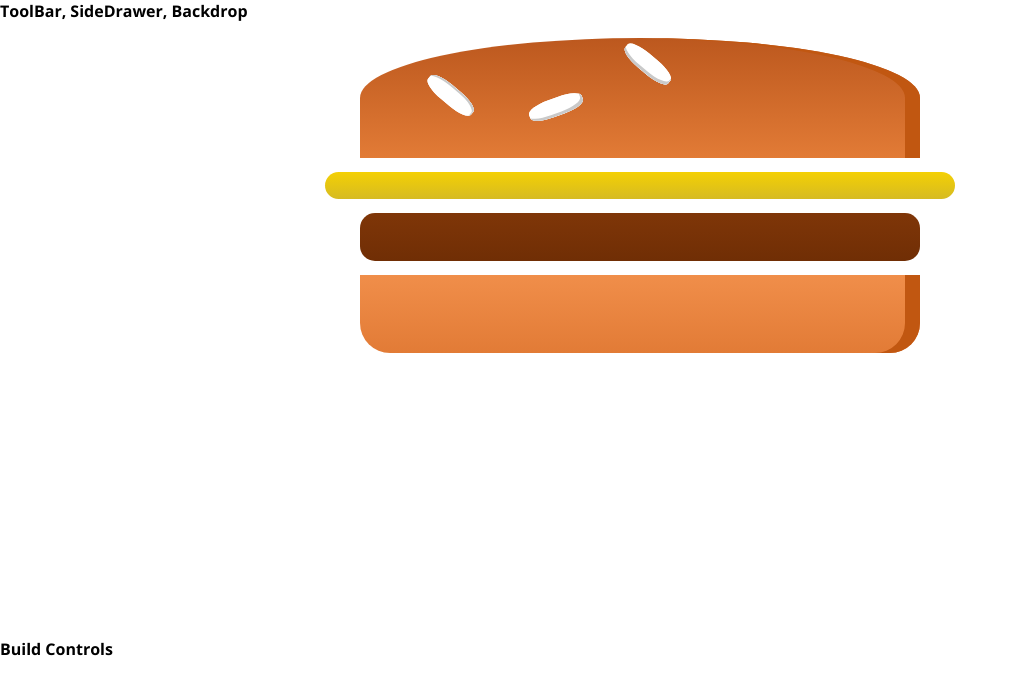
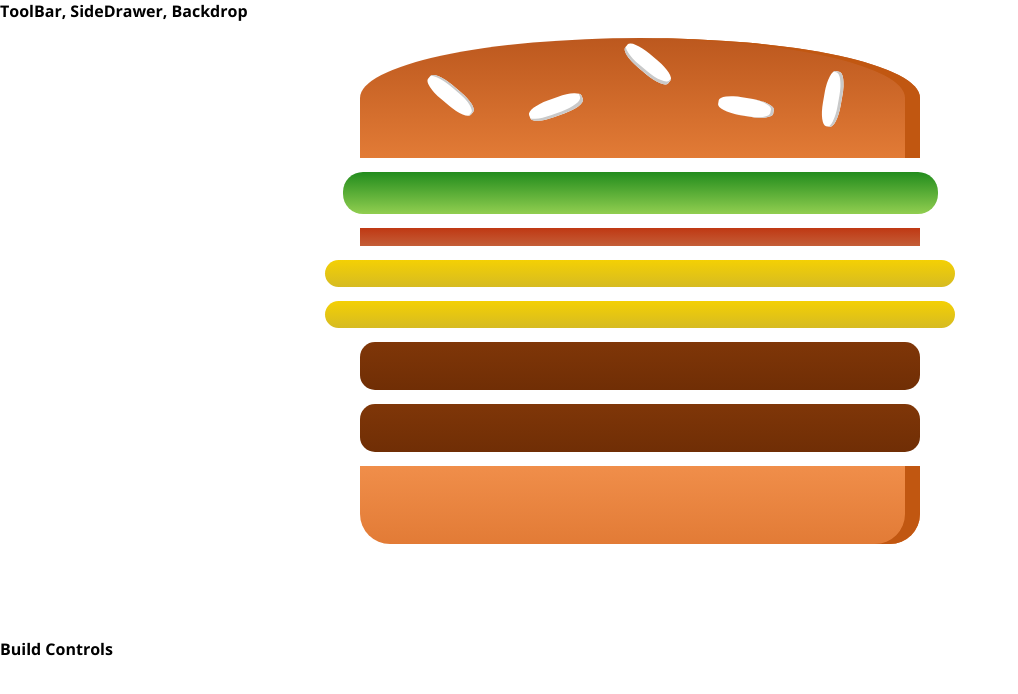
Before and after one commit to dwebdeveloper/GoodBurger-app, a React (Create React App) app: page / in a window 1280 px wide. Shown: the top 694 px of the page, without its empty margins (0-1018 px from the left). Built offline with nearby package versions, Linux system fonts and the light colour scheme.

Commit message:
dynamically outputting burger ingredients

```diff
--- a/src/components/Burger/Burger.js
+++ b/src/components/Burger/Burger.js
@@ -3,11 +3,22 @@
 import BurgerIngredient from '../Burger/BurgerIngredient/BurgerIngredient';
 
 const burger = (props) => {
+    //Below it's just a way to transform an object of key value pairs into an array of burger ingredients
+    /*The keys used in the burger builder state have to equal the keys checked in burger ingredients, meat, cheese and bacon. Must have same casing and the same name. Important to create the right ingredients here in the end.*/
+    //The burger builder state have to equal the keys
+
+
+    const transformedIngredients = Object.keys(props.ingredients)
+        .map(igKey => {
+            return [...Array(props.ingredients[igKey])].map((_, i) => {
+                return <BurgerIngredient key={igKey + i} type={igKey} />;
+            });
+        });
+
     return (
         <div className='Burger'>
             <BurgerIngredient type='bread-top' />
-            <BurgerIngredient type='cheese' />
-            <BurgerIngredient type='meat' />
+            {transformedIngredients}
             <BurgerIngredient type='bread-bottom' />
         </div>
     );
--- a/src/components/Burger/BurgerIngredient/BurgerIngredient.js
+++ b/src/components/Burger/BurgerIngredient/BurgerIngredient.js
@@ -14,7 +14,7 @@
                 ingredient = (
                     <div className='BreadTop'>
                         <div className='Seeds1'></div>
-                        <div className='Seeds1'></div>
+                        <div className='Seeds2'></div>
                     </div>
                 );
                 break;
--- a/src/containers/BurgerBuilder/BurgerBuilder.js
+++ b/src/containers/BurgerBuilder/BurgerBuilder.js
@@ -3,10 +3,24 @@
 import Burger from '../../components/Burger/Burger';
 
 class BurgerBuilder extends Component {
+    /*constructor(props) {
+        super(props);
+        this.state = {...}
+    }*/
+
+    state = {
+        ingredients: {
+            salad: 1,
+            bacon: 1,
+            cheese: 2,
+            meat: 2
+        }
+    }
+
     render() {
         return (
             <Frag>
-                <Burger />
+                <Burger ingredients={this.state.ingredients} />
                 <div>Build Controls</div>
             </Frag>
         );
```
Also changed, not shown: 1 other file (tests, documents, lock files or other folders).
